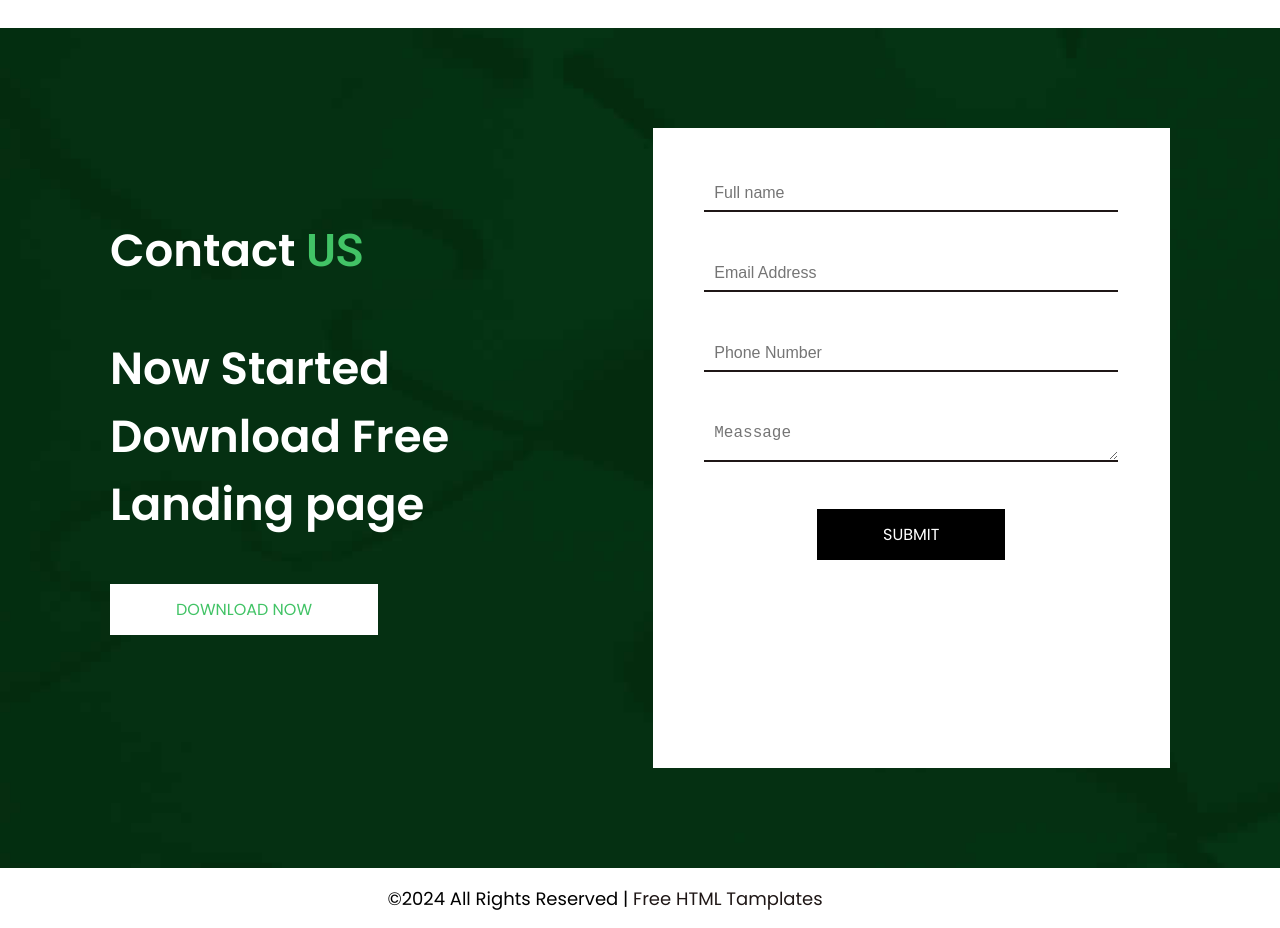
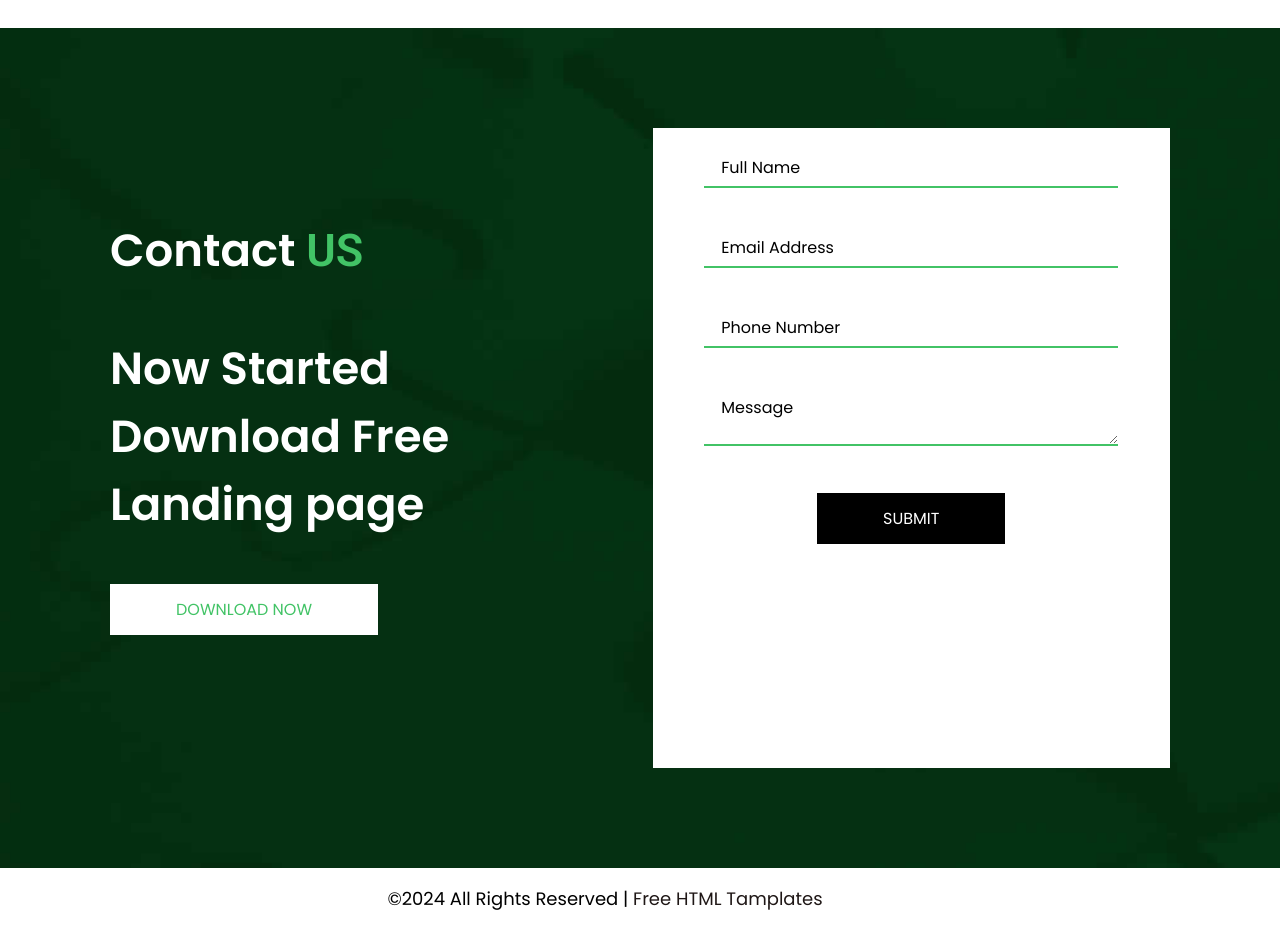
Before and after one commit to MU1147-LEGEND/Radiance-Copy, a plain HTML site: page index.html in a window 1280 px wide. Shown: the part 3540-4468 px from the top of the page. Drawn offline with Linux system fonts and the light colour scheme.

Commit message:
Refactor contact form styling and add input placeholders

```diff
--- a/index.html
+++ b/index.html
@@ -380,34 +380,24 @@
           <a class="contact-download" href="">Download now</a>
         </div>
         <div class="contact-right">
-          <form action="" method="post" autocomplete="off">
-            <input
-              type="text"
-              name="name"
-              id="name"
-              class="name"
-              placeholder="Full name"
-            />
-            <input
-              type="email"
-              name="email"
-              id="email"
-              class="email"
-              placeholder="Email Address"
-            />
-            <input
-              type="tel"
-              name="phone"
-              id="phone"
-              class="phone"
-              placeholder="Phone Number"
-            />
-            <textarea
-              name="message"
-              id="message"
-              class="message"
-              placeholder="Meassage"
-            ></textarea>
+          <form autocomplete="off">
+            <div>
+              <input type="text" name="name" id="name" class="name" required/>
+              <span class="inptxt" data-content="Full Name"></span>
+            </div>
+            <div>
+              <input type="text" name="email" id="email" class="name" required/>
+              <span class="inptxt" data-content="Email Address"></span>
+            </div>
+            <div>
+              <input type="tel" name="phone" id="phone" class="name" required/>
+              <span class="inptxt" data-content="Phone Number"></span>
+            </div>
+            <div>
+              <textarea name="message" id="message" class="name" required></textarea>
+              <span class="inptxt" data-content="Message"></span>
+            </div>
+
             <input type="button" value="Submit" class="contact-submit" />
           </form>
         </div>
--- a/main.js
+++ b/main.js
@@ -62,7 +62,6 @@ function testimonialCall(){
 testimonialCall();
 
 // go to top btn scripts
-
 // Check if scrolled to the top
 function isScrolledToTop() {
   return (document.documentElement.scrollTop || document.body.scrollTop) === 0;
--- a/style.css
+++ b/style.css
@@ -523,24 +523,52 @@ nav .call-to-action:hover {
   background-color: #fff;
   min-height: 80vh;
 }
+/* .name {
+  margin: 44px 0 20px 0 !important;
+} */
+
 .name {
-  margin: 44px 0 20px 0 !important;
-}
-
-.name,
-.email,
-.phone,
-.message {
   width: 80%;
   margin: 20px 0;
   padding: 12px 0 8px 10px;
-  border-top: 0;
-  border-right: 0;
-  border-bottom: 2px solid var(--secondery-color);
-  border-left: 0;
+  border: 0px;
+  border-bottom:2px solid var(--main-color);
   outline: none;
   font-size: 16px;
+  transition: all 300ms ease-in-out;
 }
+
+/* styling input placeholders */
+
+form div{
+  position: relative;
+}
+.inptxt::after{
+  content: attr(data-content);
+  position: absolute;
+  width: auto;
+  top: 0;
+  left: 0;
+  margin:1.65rem 3.8rem;
+  background-color: #fff;
+  padding: 0 8px;
+  opacity: 1;
+  pointer-events: none;
+  font-size: 16px;
+  transition: all 300ms ease-in-out;
+}
+.name:focus + .inptxt::after, .name:valid + .inptxt::after{
+  margin: 0.5rem 3.8rem;
+}
+.name:focus, .name:valid{
+  border: 1px solid var(--secondery-color);
+  border-bottom:2px solid var(--main-color);
+  border-right:2px solid var(--main-color);
+  border-left:2px solid var(--main-color);
+}
+
+/* styling input placeholders end */
+
 .contact-submit {
   display: block;
   text-align: center;
@@ -563,6 +591,7 @@ nav .call-to-action:hover {
 .contact-submit:hover {
   background-color: var(--main-color);
 }
+
 /* contact us end */
 
 /* footer */
```
